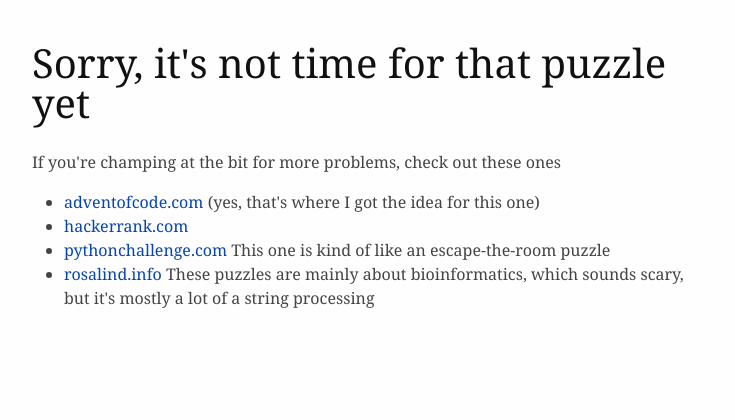
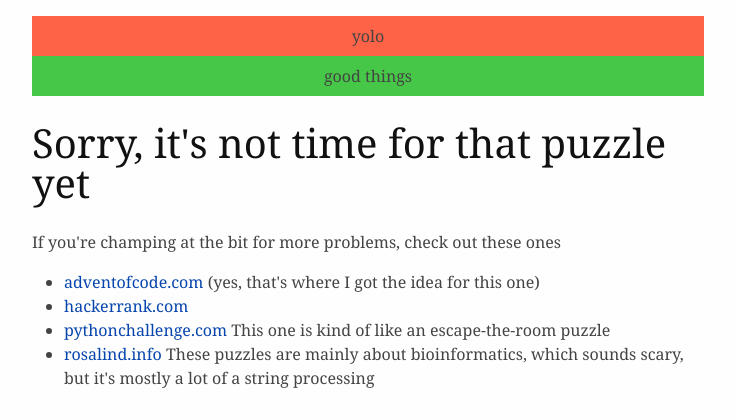
Before and after one commit to bgschiller/lc101-advent-of-code, a Flask app: page /not_yet_published in a window 1280 px wide. Shown: the top 420 px of the page, without its empty margins (272-1007 px from the left). Run offline with Flask 2, Linux system fonts and the light colour scheme; parts of the project's set-up code (start-up, migrations or seed data) failed here and were passed over.

Commit message:
rudimentary (read: very ugly) flashed messages setup

```diff
--- a/advent_of_code/static/main.css
+++ b/advent_of_code/static/main.css
@@ -107,3 +107,18 @@
 ul.errors {
   background-color: tomato;
 }
+
+#flashes {
+  background: #fde073;
+  text-align: center;
+  line-height: 2.5;
+}
+#flashes p {
+  margin: 0;
+}
+#flashes .error {
+  background: tomato;
+}
+#flashes .success {
+  background: #47c747;
+}
--- a/advent_of_code/templates/base.html
+++ b/advent_of_code/templates/base.html
@@ -16,7 +16,17 @@
 </head>
 
 <body>
+  {% with messages = get_flashed_messages(with_categories=true) %}
+    {% if messages %}
+      <div id="flashes">
+      {% for category, message in messages %}
+        <p class="{{ category }}">{{ message }}</p>
+      {% endfor %}
+    </div>
+    {% endif %}
+  {% endwith %}
   {% block content %}
   {% endblock content %}
+
 </body>
 </html>
--- a/advent_of_code/views.py
+++ b/advent_of_code/views.py
@@ -1,5 +1,5 @@
 from . import app
-from flask import url_for, render_template, session, redirect
+from flask import url_for, render_template, session, redirect, flash
 from .permissions import require_user_has_solved, require_advent_day_reached, NotYetPublishedError, NotYetSolvedError
 from .forms import BoxableChallenge
 @app.route('/')
@@ -13,6 +13,7 @@
 
 @app.errorhandler(NotYetSolvedError)
 def not_yet_solved_redir(error):
+    flash('you must solve the problem before you can view or post solutions', 'warning')
     return redirect(url_for('challenges_view', day=error.args[0]))
 
 @app.route('/challenges/<int:day>', methods=['GET', 'OPTIONS', 'POST'])
@@ -31,6 +32,8 @@
 
 @app.route('/not_yet_published')
 def not_yet_published():
+    flash('yolo', 'error')
+    flash('good things', 'success')
     return render_template('not_yet_published.html')
 
 @app.route('/submissions/<int:day>')
```
